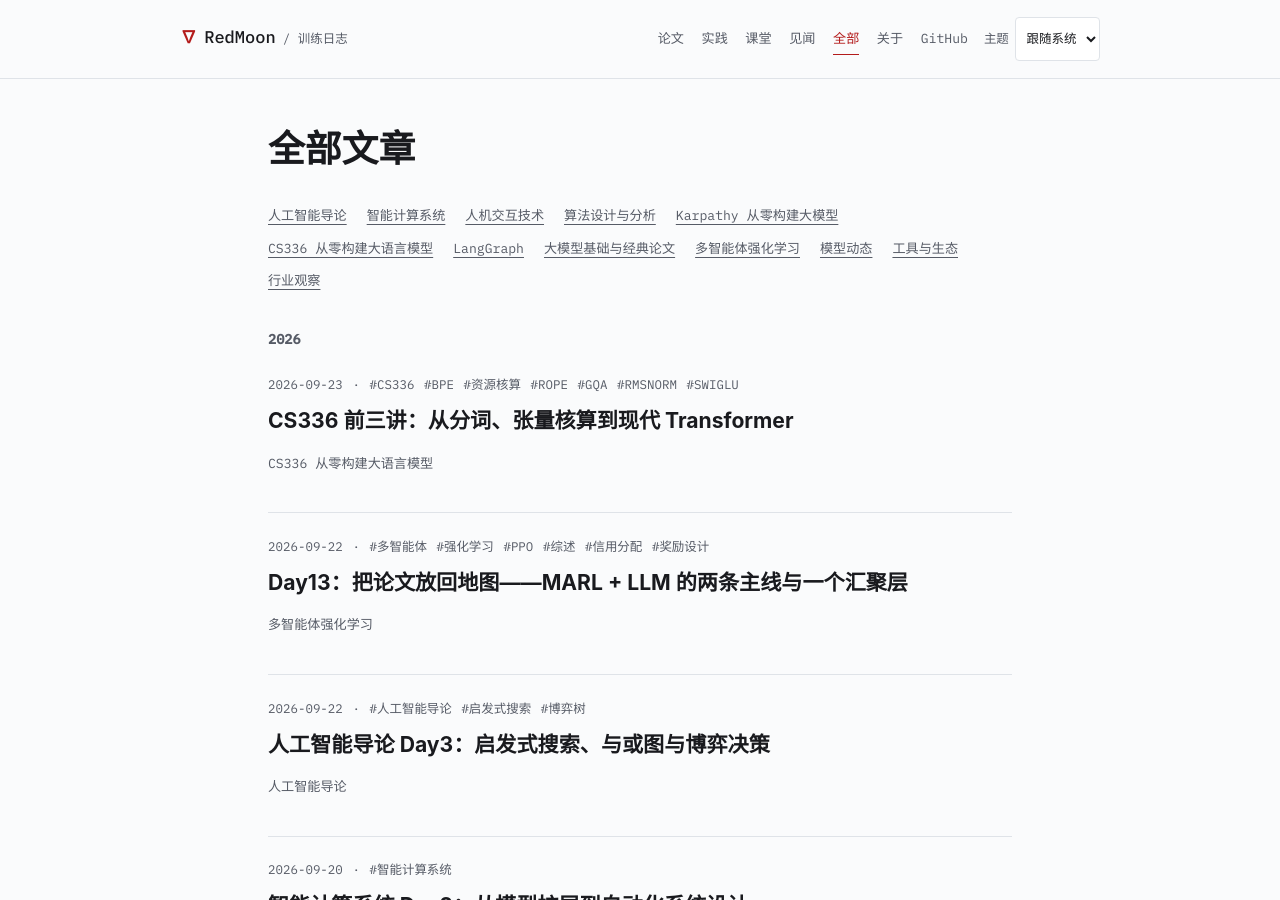
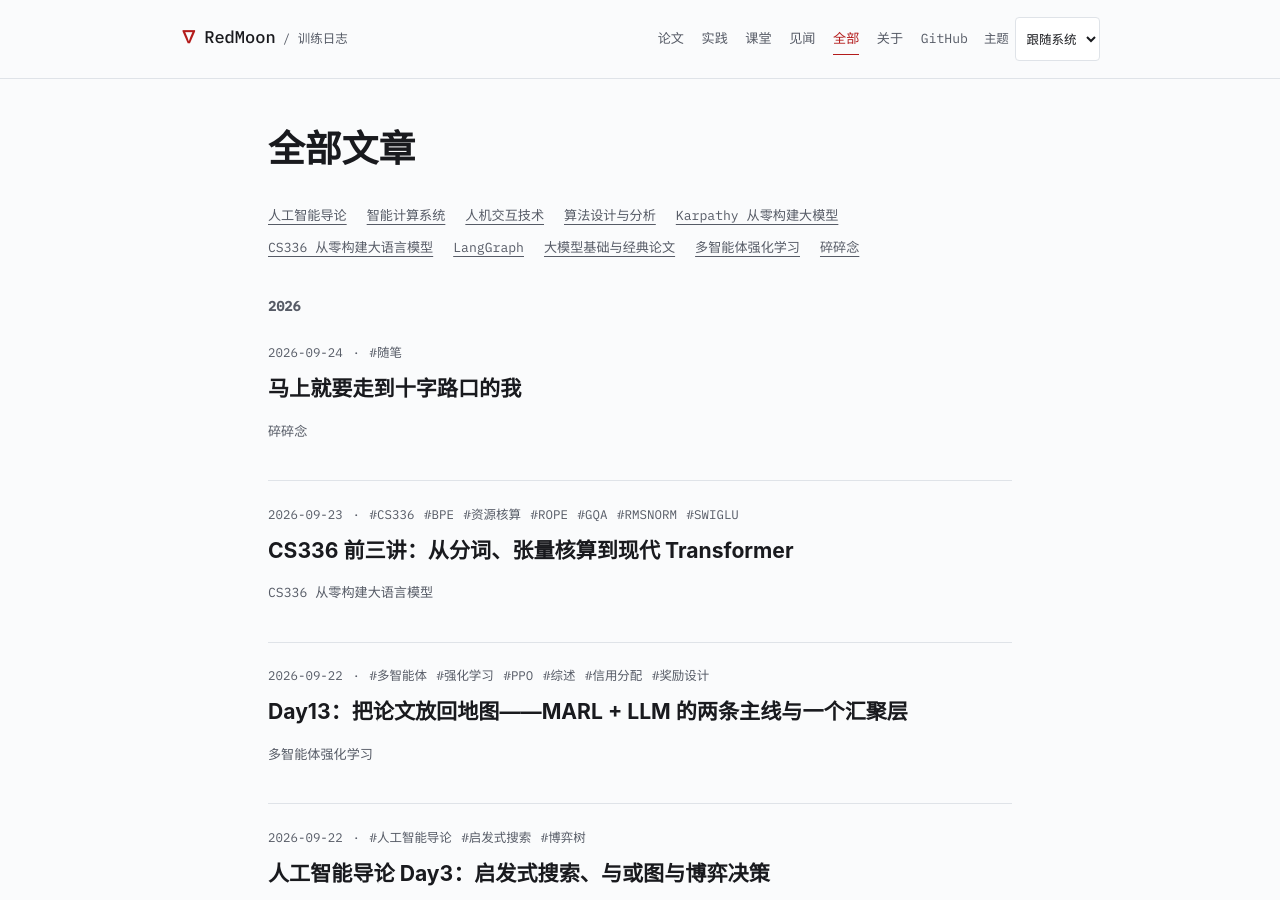
Before and after one commit to Redmoon-2333/Redmoon-2333.github.io, a Jekyll site: the page built from archive.html, in a window 1280 px wide and 900 px high. Built offline with Jekyll 4.4.1, drawn with Linux system fonts in a browser that asks for light colours.

Commit message:
feat(blog): 发布随笔并新增碎碎念专题

```diff
--- a/_data/topics.yml
+++ b/_data/topics.yml
@@ -52,15 +52,7 @@ items:
     title: 多智能体强化学习
     section: papers
     url: /papers/multi-agent-rl/
-  - id: model-updates
-    title: 模型动态
+  - id: ramblings
+    title: 碎碎念
     section: notes
-    url: /notes/model-updates/
-  - id: tools-ecosystem
-    title: 工具与生态
-    section: notes
-    url: /notes/tools-ecosystem/
-  - id: industry
-    title: 行业观察
-    section: notes
-    url: /notes/industry/
+    url: /notes/ramblings/
--- /dev/null
+++ b/_posts/2026-09-24-crossroads-and-choices.md
@@ -0,0 +1,65 @@
+---
+layout: post
+title: "马上就要走到十字路口的我"
+date: 2026-09-24 01:30:00 +0800
+categories: [前沿见闻]
+topic: ramblings
+tags: [随笔]
+excerpt: "实习？就业？还是保研？保外校还是本校？"
+---
+
+奖学金的公示大概出来了，过去一学年，我的绩点排在年级第10，可算上 P2 加分，一下子跌到了第 15 名，正好卡在特等奖学金的最后一位。看着别人动辄200的P2加分，我陷入了沉思……
+
+过去两年，不谦虚地说，我一直自诩是个“标准大学生”：当过学生会部长、主席，在社团做过一年技术部副部长；科研的第一个方向虽不是自己喜欢的，也潦草地结了项，还投出去一篇论文（虽然大概率不会被录用吧哈哈），好歹迈出了很多人还没走出的那一步；竞赛呢，拿过蓝桥杯国二；Java 和 Python 的后端都学过，微服务略懂一二，LangChain、SpringAI 这类智能体架构也略有接触，也拿过校创和市创的结题。按理说，普通软工学生能碰的领域，我好像都走了一遍。
+
+但这让我更焦虑了。因为我已经大三了，许多重要的抉择已经接踵而来。
+
+实习？就业？还是保研？保外校还是本校？
+
+我到底该怎么选？
+
+是就业吗？
+
+可是我现在一段实习经历都没有。更要命的是，接下来要去滴水湖，还有一大堆没上过的必修课：前者会大大拉长我的通勤时间，后者则会挤占实习的时间。学校的安排谁也说不准，倘若必修课被均匀地铺在一周的每一天，我连最基本的实习时间都保证不了。况且滴水湖周边，根本不可能有我想去的大模型公司或互联网大厂，只有大家口中的车企，和老师安排的那种所谓“校企合作”。准备面试、补技术、改项目，这些事至少还能靠自己；可课表怎么排、公司在哪、路上要花多久，却不是多熬几个晚上就能改变的事情，这都是实实在在的阻碍，好像一度密不透风的墙挡住了去路。
+
+那，保研呢？
+
+AI 发展太快，我之前试图仰仗的的智能体开发和后端，正在一步步滑向“斩杀线”。我不知道这道线什么时候会落到“华师大软工”这个看似华丽的头衔身上，但总觉得身后像有狼群在撕咬，根本喘不上气，我不知道怎么跑、跑多快才能甩开这条斩杀线。倘若读研读了个传统方向，扎进嵌入式、密码学这类传统研究里，三年之后，我真的会比现在更有优势吗？企业真的在乎你研究生阶段做了些什么吗？它们到底看重实战经验还是理论研究？这都是疑问。
+
+所以想来想去，最好的出路是进一个与 AI 强相关的实验室，正大光明地做 AI 研究，往深处挖。这无疑是避开“斩杀”最好的办法——毕竟打不过就加入嘛。
+
+可华师大真的有和 AI 强相关的实验室或课题组吗？翻来翻去，好像真没找到。唯一一个看起来强相关的老师（我上学期的嵌入式课程的老师），也用“我觉得你学习压力太大，不适合科研”这句话把我拒绝了。可惜了，这波没把握住。
+
+那么外校呢？
+
+我问过 AI，它列出一串学校：交大、清北、南大、上科大、北航……
+
+这些学校真算得上可望而不可即啊。我的绩点虽然好看，却还没够到保这些名校的门槛，顶多是“鸡头”，离“凤尾”都还差一口气，有种半死不活的美感。而剩下的学分，似乎已经撑不起我把绩点再拉高一截；尤其是绩点改革之后，大家的绩点都往上蹿，齐刷刷往 4.0 奔，我一旦失误一步，考差一门，就可能跌进万丈深渊。
+
+那怎么办呢？
+
+我的学长，靠竞赛和发论文，把综测拉到了年级第二——我能做到吗？
+
+真的好难啊。人家一篇 CCF-B 一作、一篇 CCF-B 二作，好像还有一篇 CCF-C，他到底哪来的时间啊？更何况，他还是数学建模国一。纵然蓝桥杯在保研时能和别的竞赛一视同仁（在奖学金里它只有0.4哦 ，比一般国奖还低），可我充其量也只混到个国二。论文这边基本还没起步；就算中了稿，接下来还有参会，还要站到国外用英语讲——这对我来说简直太头疼了，我连应试的英语的搞得焦头烂额，你还让我口语，去和一堆外国人对话，这真的合理吗？这样的念头一个接一个冒出来，让我感到无比压抑。
+
+第一次为自己的平凡感到忧郁，因为我以前从来不觉得自己平凡。
+
+可能在别人眼里，我大体是个成绩优异、干活认真、项目经验丰富的人；又或许是个感情细腻，平日里乐观开朗，说话幽默风趣的人。可只有我自己知道自己的外强中干、知道自己内心的脆弱、知道我对未来方向毫无把握的空虚和彷徨。
+
+或许我真该把期待放低一点：不去追大厂，不去追顶会，不去追方向对口的实验室？
+
+可这样，我会更开心吗？到那时，我会后悔吗？我真能顶着内心的排斥，走自己不喜欢的那条路吗？
+
+不喜欢就是不喜欢，我永远也骗不了自己。
+
+如果我不降低选择，我又该怎么做呢？
+
+从来没有人教过我们怎么做科研、怎么做项目，仿佛一切都该水到渠成，好像大家都能无师自通。可事实上，我连后端都只会所谓的理论基础，大体知道该用什么技术、了解一些基础的优化方案，然后靠 vibecoding 掩盖自己连语法和函数名记不住的窘迫；靠 codex 查文献、给思路、盯实验，掩盖自己连项目里有哪些代码都说不清的心虚。我像一个撒了谎的人，正用无数的谎言掩盖自己的无知。
+
+我站在原地，等一个人来告诉我：企业如今用什么架构、怎么运转，要会哪些东西、怎样才能进去；等一个人给我一个明确的方向，有足够的资源，有一位愿意真心带我的导师。
+
+但这一切都不会因为我的等待而到来。
+
+我好像注定是一个平凡的人，平凡地做着所有平凡人都会做的平凡的一切，却没有任何地方是突出的，是能够仰仗的。我唯一的优点好像就是比别人的平凡之处更多一点了，但这种看起来不平凡的平凡真的能算优点吗？
+
+这么快就要走到十字路口了，我该如何抉择，我该向哪迈出自己的下一步呢？
--- a/notes/industry/index.html
+++ /dev/null
@@ -1,6 +0,0 @@
----
-layout: topic
-title: 行业观察
-topic: industry
-permalink: /notes/industry/
----
--- a/notes/model-updates/index.html
+++ /dev/null
@@ -1,6 +0,0 @@
----
-layout: topic
-title: 模型动态
-topic: model-updates
-permalink: /notes/model-updates/
----
--- /dev/null
+++ b/notes/ramblings/index.html
@@ -0,0 +1,6 @@
+---
+layout: topic
+title: 碎碎念
+topic: ramblings
+permalink: /notes/ramblings/
+---
--- a/notes/tools-ecosystem/index.html
+++ /dev/null
@@ -1,6 +0,0 @@
----
-layout: topic
-title: 工具与生态
-topic: tools-ecosystem
-permalink: /notes/tools-ecosystem/
----
```
Also changed, not shown: README.md.
